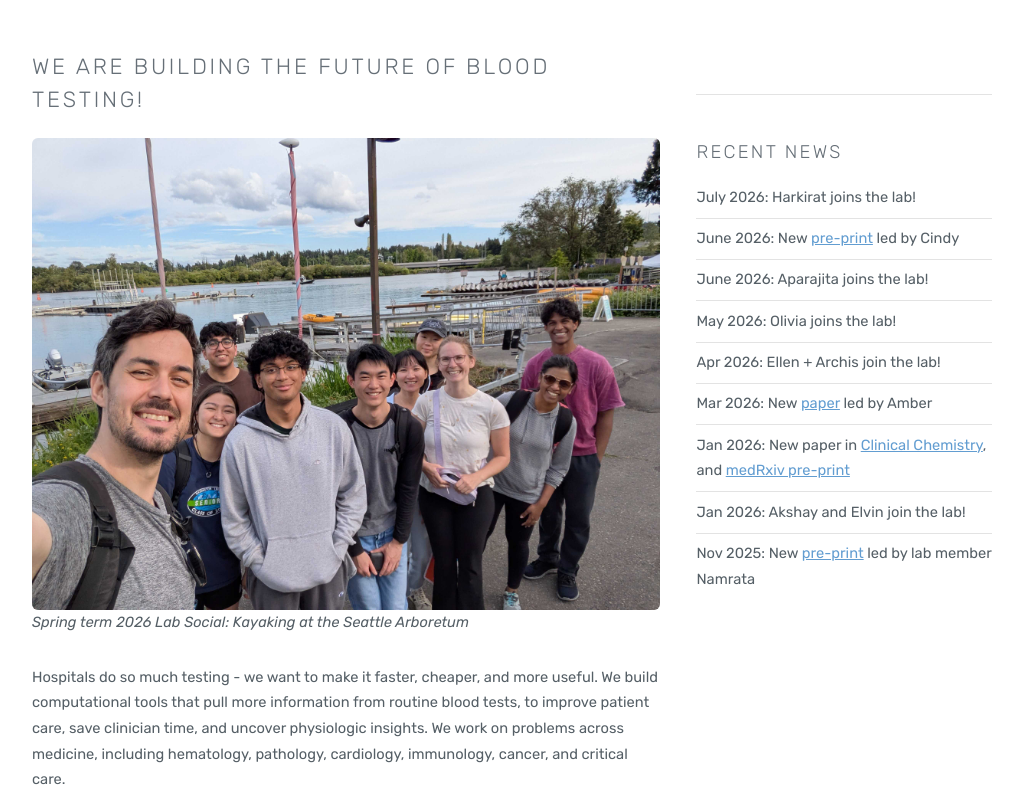
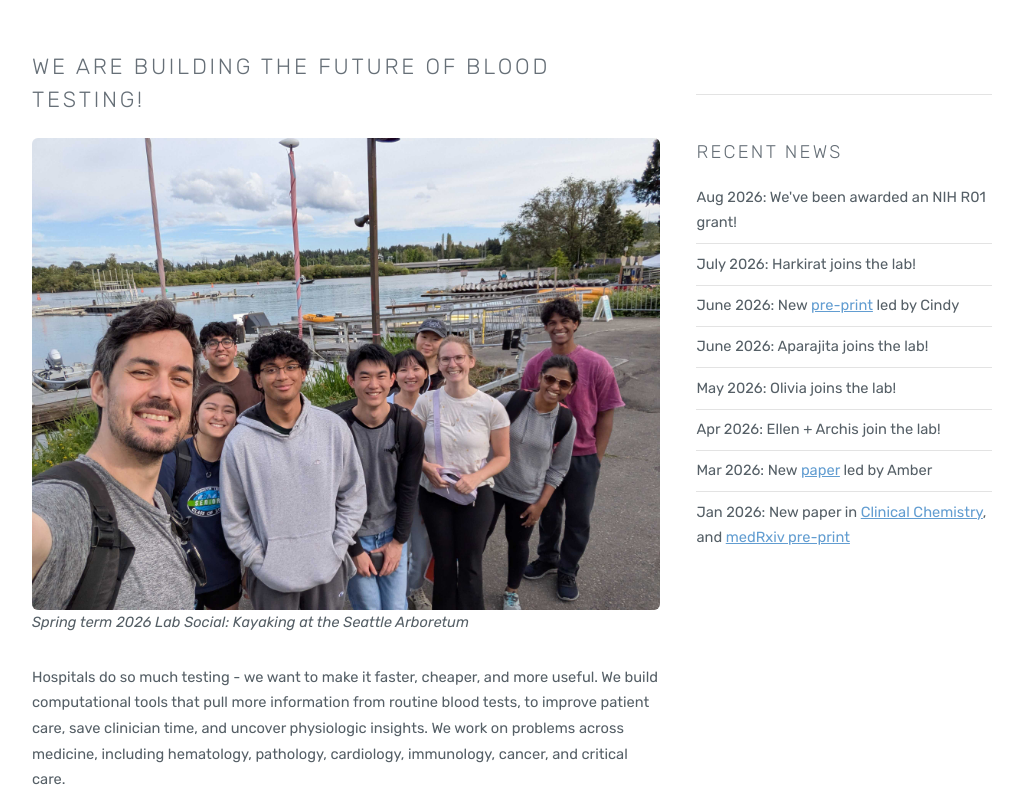
Before and after one commit to BrodyFoy/lab-website, a plain HTML site: page index.html in a window 1280 px wide. Shown: the part 445-1242 px from the top of the page, without its empty margins (128-1151 px from the left). Drawn offline with Linux system fonts and the light colour scheme.

```diff
--- a/index.html
+++ b/index.html
@@ -71,6 +71,7 @@
 					<section>
 						<h3>RECENT NEWS</h3>
 						<ul class="alt">
+							<li>Aug 2026: We've been awarded an NIH R01 grant!</li>
 							<li>July 2026: Harkirat joins the lab!</li>
 							<li>June 2026: New <a href="https://www.medrxiv.org/content/10.64898/2026.05.28.26354363v1">pre-print</a> led by Cindy</li>
 							<li>June 2026: Aparajita joins the lab!</li>
@@ -78,8 +79,6 @@
 							<li>Apr 2026: Ellen + Archis join the lab!</li>
 							<li>Mar 2026: New <a href="https://www.medrxiv.org/content/10.64898/2026.03.24.26349221v1">paper</a> led by Amber</li>
 							<li>Jan 2026: New paper in <a href="https://doi.org/10.1093/clinchem/hvag006">Clinical Chemistry</a>, and <a href="https://www.medrxiv.org/content/10.64898/2026.01.29.26345133v1">medRxiv pre-print</a></li>
-							<li>Jan 2026: Akshay and Elvin join the lab!</li>
-							<li>Nov 2025: New <a href="https://www.medrxiv.org/content/10.1101/2025.11.24.25340905v1">pre-print</a> led by lab member Namrata</li>
 						</ul>
 					</section>
 				</div>
```
Also changed, not shown: join.html (+3 -0 lines).
